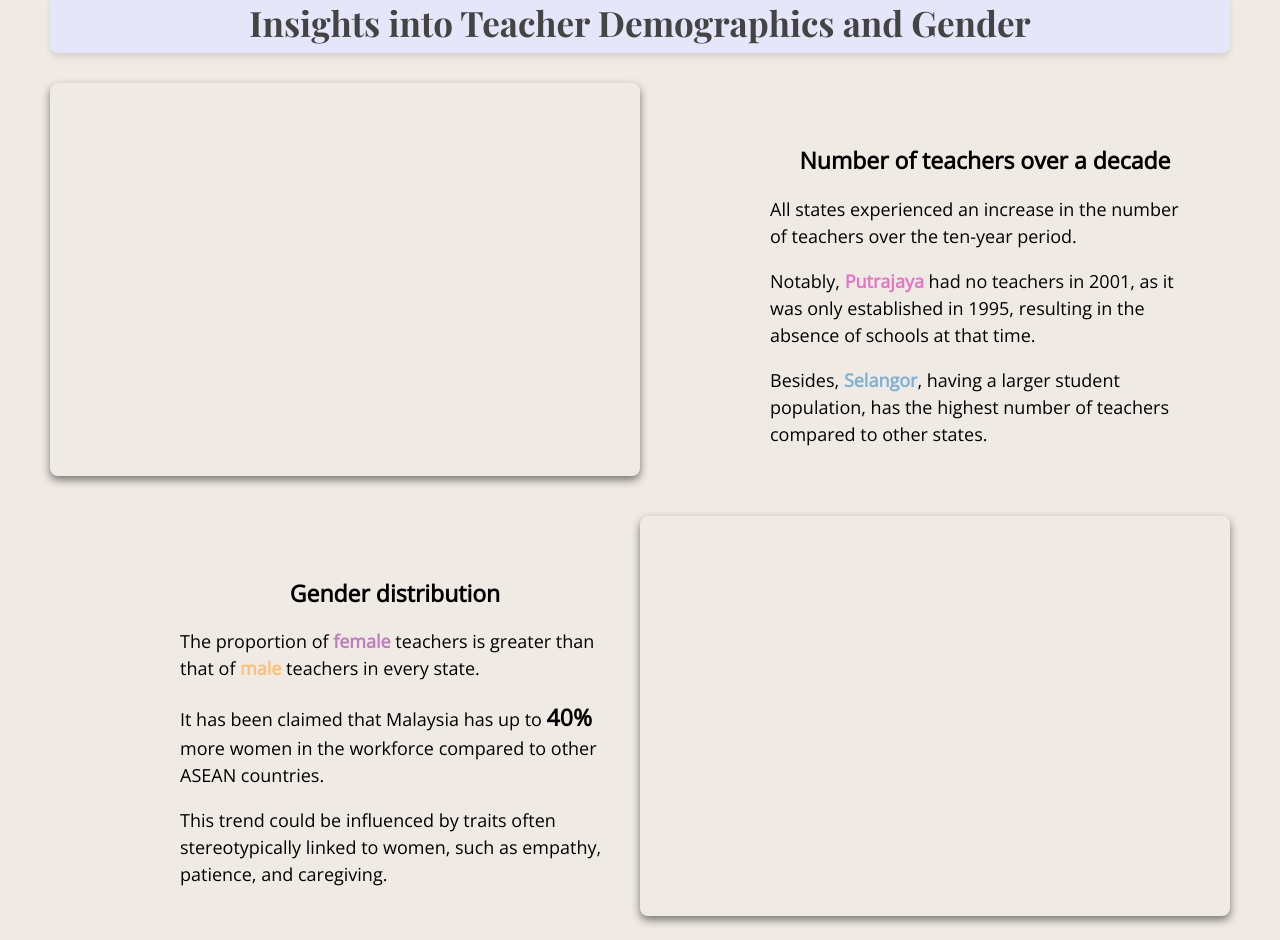
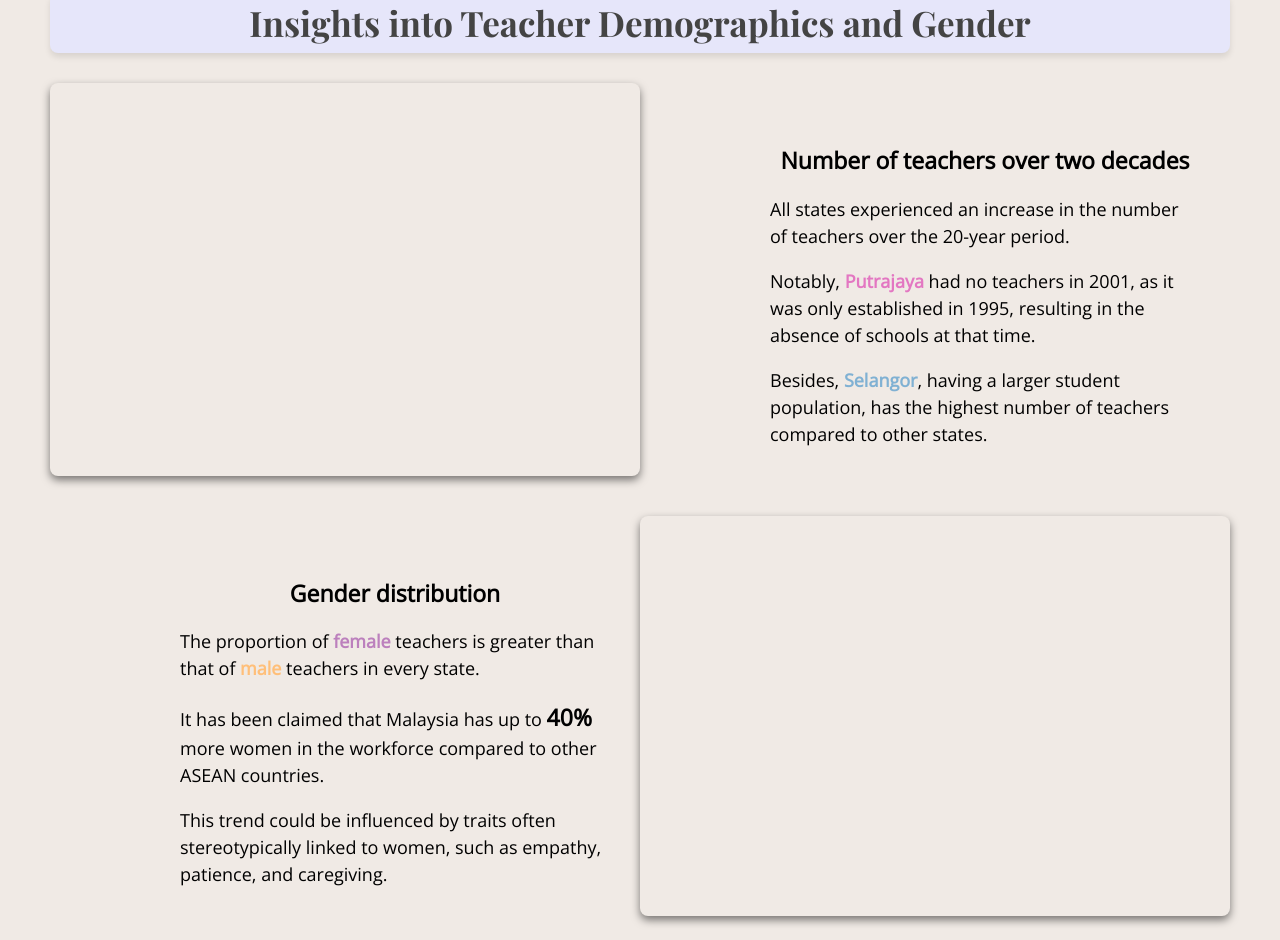
Before and after one commit to CarmenLiew/FIT3179, a plain HTML site: page Assignment2/index.html in a window 1280 px wide. Shown: the part 1402-2342 px from the top of the page. Drawn offline with nearby package versions, Linux system fonts and the light colour scheme; a script that the page names is missing.

Commit message:
Update index.html

```diff
--- a/Assignment2/index.html
+++ b/Assignment2/index.html
@@ -79,8 +79,8 @@
             </div>
             <div class="vis-col">
                 <div class="description-right description-adjust">
-                    <p>Number of teachers over a decade</p>
-                    <p>All states experienced an increase in the number of teachers over the ten-year period.</p>
+                    <p>Number of teachers over two decades</p>
+                    <p>All states experienced an increase in the number of teachers over the 20-year period.</p>
                     <p>Notably, <span style="color: rgb(227, 119, 194); font-weight: 600;">Putrajaya</span> had no teachers in 2001, as it was only established in 1995, resulting in the absence of schools at that time.</p>
                     <p>Besides, <span style="color: rgb(128, 177, 211); font-weight: 600;">Selangor</span>, having a larger student population, has the highest number of teachers compared to other states.</p>
                 </div>
```
